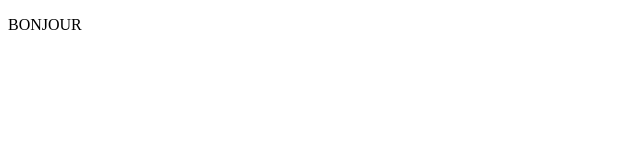
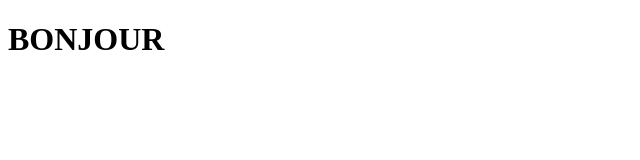
Before and after one commit to kylian-varin-nws/Recette-cuisine, a plain HTML site: page index.html in a window 1280 px wide. Shown: the whole page, without its empty margins (0-640 px from the left). Drawn offline with Linux system fonts and the light colour scheme.

Commit message:
correction du titre

```diff
--- a/index.html
+++ b/index.html
@@ -6,6 +6,6 @@
     <title>Document</title>
   </head>
   <body>
-    <p>BONJOUR</p>
+    <h1>BONJOUR</h1>
   </body>
 </html>
```
